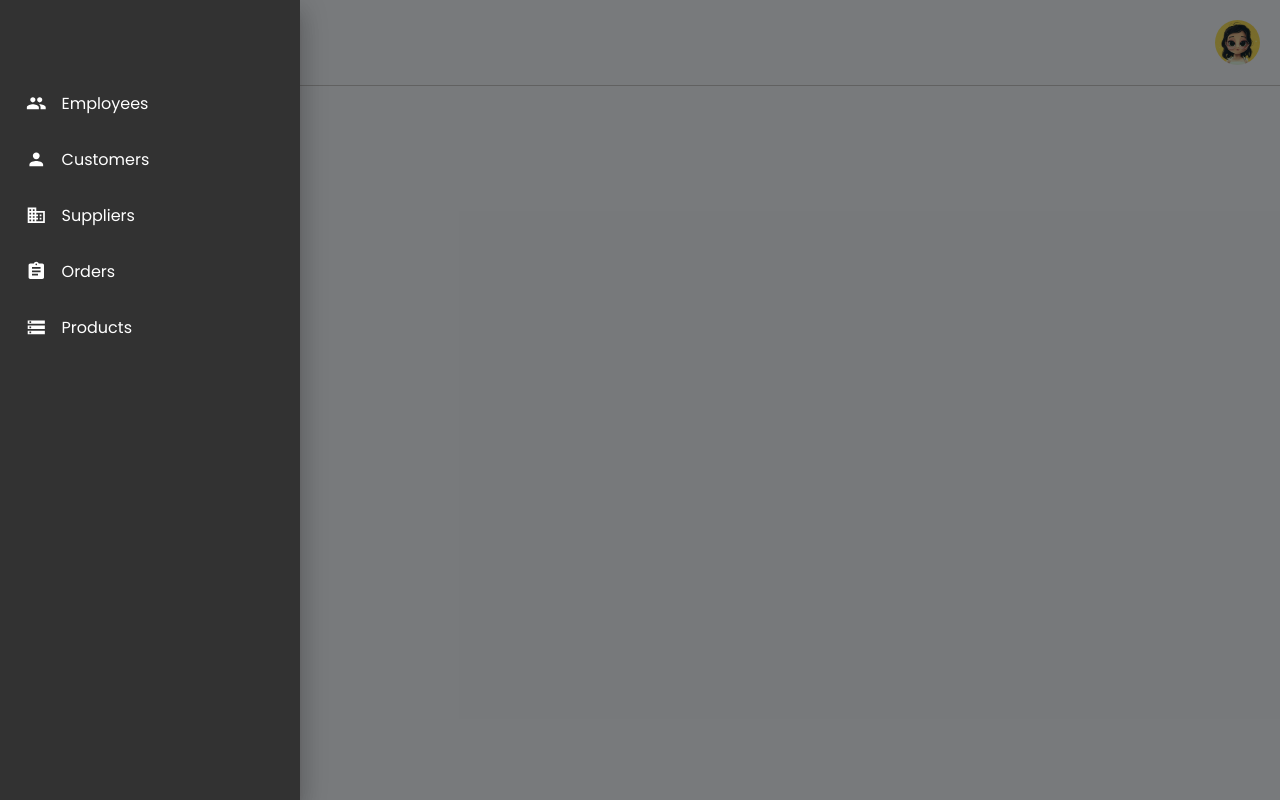
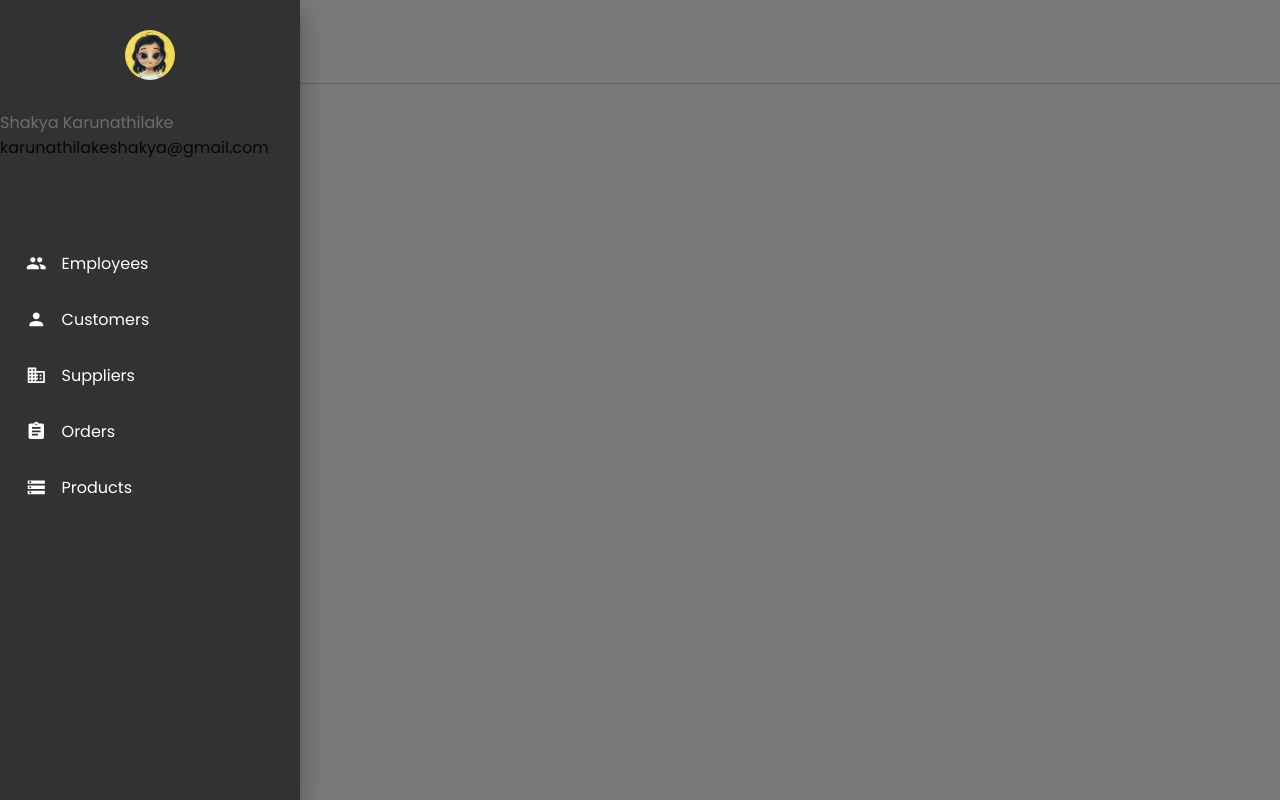
Before and after one commit to shakyakarunathilake/sak-distributors, a React (Create React App) app in the folder client/: page /page in a window 1280 px wide. Both pictures are taken after a click on the icon 36 px from the left and 42 px from the top of the page. Built offline with nearby package versions, Linux system fonts and the light colour scheme.

Commit message:
Added account info to drawer

```diff
--- a/client/src/shared/Page/page.js
+++ b/client/src/shared/Page/page.js
@@ -25,6 +25,14 @@ import style from './Page.module.scss';
 const useStyles = makeStyles(theme => ({
     paper: {
         background: "#323232",
+    },
+    avatar: {
+        height: 50,
+        width: 50,
+        margin: "30px auto",
+    },
+    userName: {
+        color: "#6d6d6d"
     },
     list: {
         border: 0,
@@ -109,6 +117,12 @@ function Page(props) {
                 onClose={toggleDrawer(false)}
                 open={state}
             >
+                <div className={classes.userInfo}>
+                    <Avatar alt="Khione" className={classes.avatar} src={Photo} />
+                    <span className={classes.userName}>Shakya Karunathilake</span>
+                    <br/>
+                    <span className={classes.userEmail}>karunathilakeshakya@gmail.com</span>
+                </div>
                 {list()}
             </Drawer>
             <div className={style.pageHeader}>
@@ -123,7 +137,7 @@ function Page(props) {
                     Page Header
                 </div>
                 <div>
-                    <Avatar alt="Khione" className={style.avatar} src={Photo} />
+
                 </div>
             </div>
             <div className="pageContent">
```
